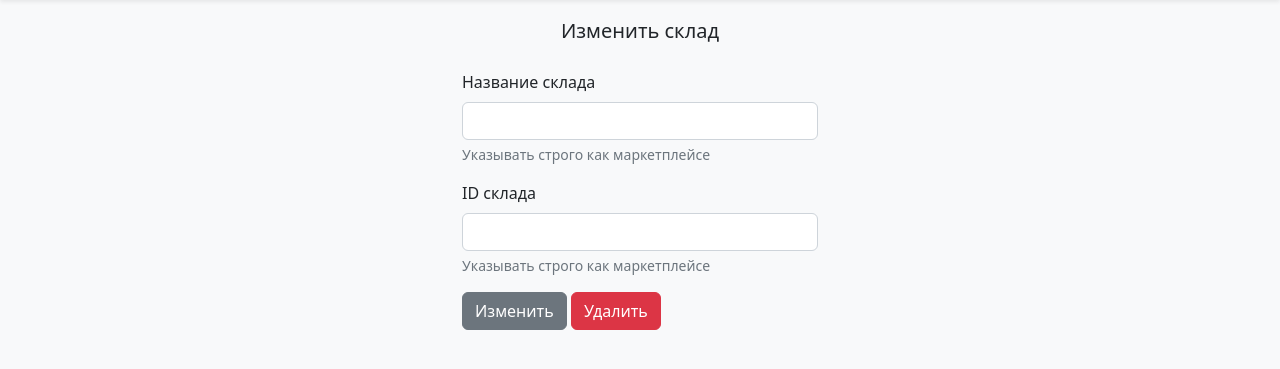
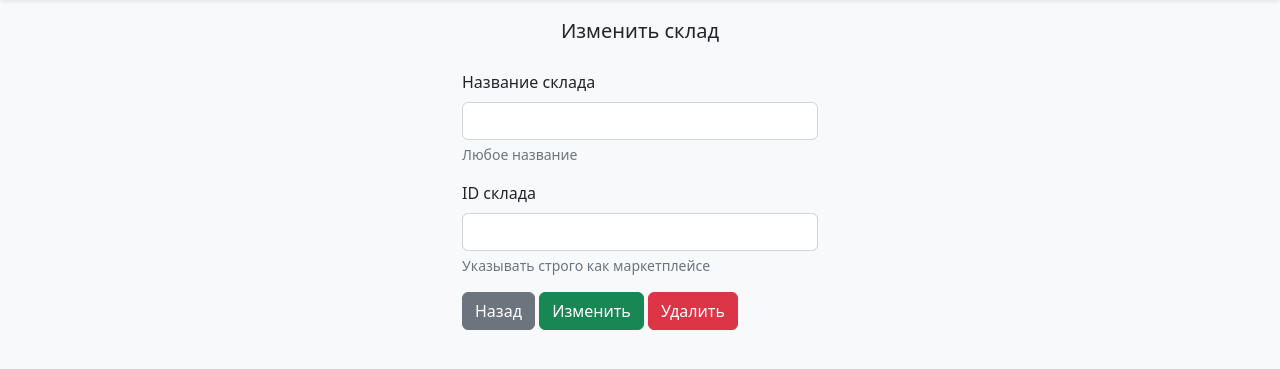
Before and after one commit to usbtypec1/kaspi_stocks_manager, a Django app: template account/templates/account/pages/store.html in a window 1280 px wide. Shown: the part 56-425 px from the top of the page. Run offline with Django 4.2, Linux system fonts and the light colour scheme; the template is opened without the code that fills it: values that come from a table or form of the project are taken from there, others are empty; some libraries are stand-ins or nearby versions.

Commit message:
:lipstick: Improve UI in templates
* Add back to store list button
* Prove helper texts in forms

```diff
--- a/account/templates/account/pages/store.html
+++ b/account/templates/account/pages/store.html
@@ -23,7 +23,7 @@
                     <div class="mb-3">
                         <label for="{{ form.name.id_for_label }}" class="form-label">Название склада</label>
                         {{ form.name | add_class:"form-control" }}
-                        <p class="form-text">Указывать строго как маркетплейсе</p>
+                        <p class="form-text">Любое название</p>
                     </div>
                     <div class="mb-3">
                         <label for="{{ form.marketplace_store_id.id_for_label }}" class="form-label">ID склада</label>
@@ -37,8 +37,9 @@
                             </div>
                         {% endfor %}
                     {% endfor %}
-                    <button class="btn btn-secondary" type="submit">Изменить</button>
-                    <a class="btn btn-danger" href="">Удалить</a>
+                    <a class="btn btn-secondary" href="{% url 'stores__list' %}">Назад</a>
+                    <button class="btn btn-success" type="submit">Изменить</button>
+                    <a class="btn btn-danger" href="{% url 'stores__delete' store.id %}">Удалить</a>
                 </form>
             </div>
         </div>
--- a/account/templates/account/pages/stores.html
+++ b/account/templates/account/pages/stores.html
@@ -30,7 +30,7 @@
                         <td>{{ forloop.counter }}</td>
                         <td>{{ store.name }}</td>
                         <td>{{ store.marketplace_store_id }}</td>
-                        <td>
+                        <td class="text-end">
                             <a href="{% url 'stores__update' store.id %}" class="btn btn-warning">Изменить</a>
                         </td>
                     </tr>
@@ -53,7 +53,7 @@
                     <div class="mb-3">
                         <label for="{{ form.name.id_for_label }}" class="form-label">Название склада</label>
                         {{ form.name | add_class:"form-control" }}
-                        <p class="form-text">Указывать строго как маркетплейсе</p>
+                        <p class="form-text">Любое название</p>
                     </div>
                     <div class="mb-3">
                         <label for="{{ form.marketplace_store_id.id_for_label }}" class="form-label">ID склада</label>
```
